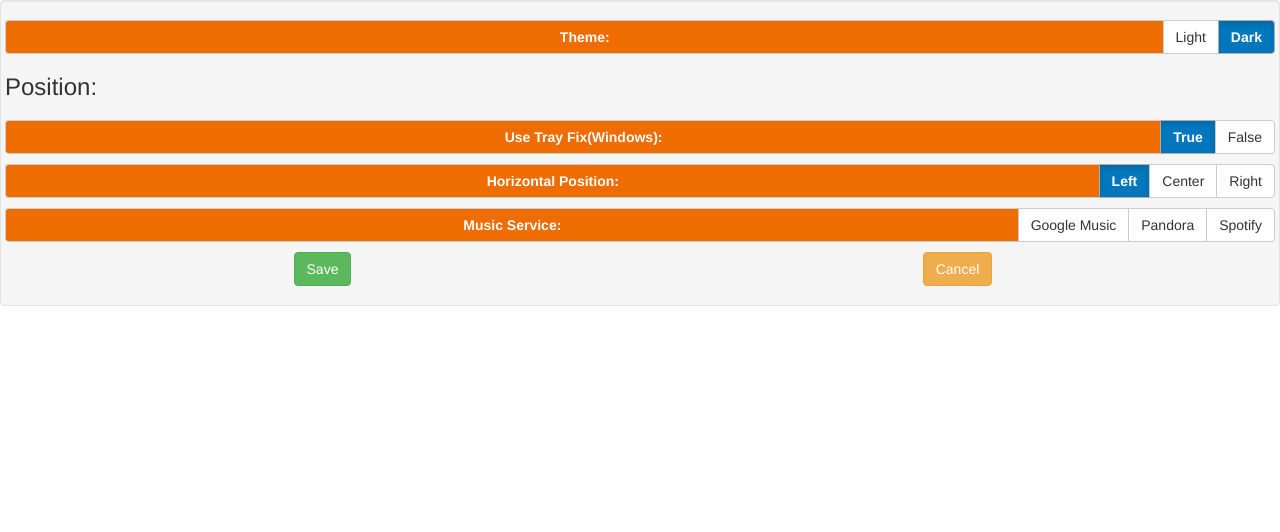
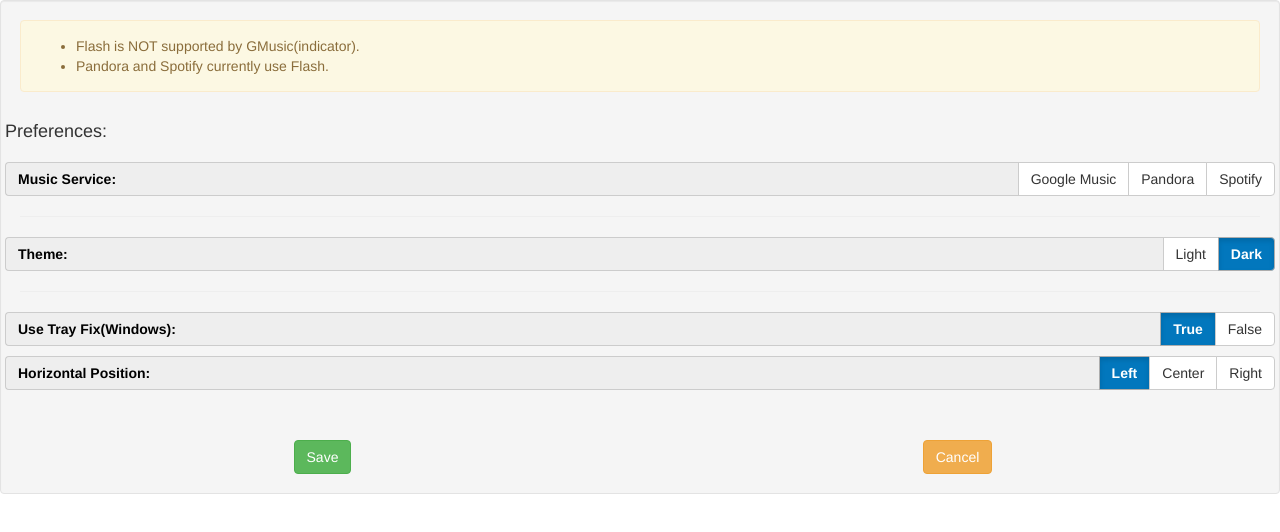
Before and after one commit to brnelsons/simplet-indicator-gmusic, an Electron app: page app/settings.html in a window 1280 px wide. Drawn offline with Linux system fonts and the light colour scheme; no server answers.

Commit message:
updating linux install script to fix transparency, updated settings window

```diff
--- a/app/res/css/style.css
+++ b/app/res/css/style.css
@@ -8,9 +8,9 @@
 
 .input-group-addon{
     width: 100%;
-    background: #ef6c00 !important;
-    color: #fff !important;
+    color: #000 !important;
     font-weight: bolder !important;
+    text-align: left !important;
 }
 
 button.active{
--- a/app/settings.html
+++ b/app/settings.html
@@ -12,7 +12,33 @@
 </head>
 <body class="transparent">
 <div id="settingsForm" class="well" style="height:100%; margin:0;">
+
+    <div class="alert alert-warning">
+        <ul>
+            <li>Flash is NOT supported by GMusic(indicator).</li>
+            <li>Pandora and Spotify currently use Flash.</li>
+        </ul>
+    </div>
+
     <div class="row">
+        <h4 class="settings-header">Preferences:</h4>
+    </div>
+
+    <div class="row setting">
+        <div class="input-group">
+            <span class="input-group-addon" id="musicService">Music Service:</span>
+            <span class="input-group-btn">
+                <button class="btn btn-default" type="button" name="musicService" value="gmusic" aria-describedby="musicService">Google Music</button>
+                <button class="btn btn-default" type="button" name="musicService" value="pandora" aria-describedby="musicService">Pandora</button>
+                <button class="btn btn-default" type="button" name="musicService" value="spotify" aria-describedby="musicService">Spotify</button>
+                <!--<button class="btn btn-default" type="button" name="musicService" value="custom" aria-describedby="musicService">Custom</button>-->
+            </span>
+        </div>
+    </div>
+
+    <hr>
+
+    <div class="row setting">
         <div class="input-group">
             <span class="input-group-addon" id="theme" style="width:100%;">Theme:</span>
             <span class="input-group-btn">
@@ -22,9 +48,7 @@
         </div>
     </div>
 
-    <div class="row">
-        <h3 class="settings-header">Position:</h3>
-    </div>
+    <hr>
 
     <div class="row setting">
         <div class="input-group">
@@ -56,16 +80,7 @@
         </div>
     </div>
 
-    <div class="row setting">
-        <div class="input-group">
-            <span class="input-group-addon" id="musicService">Music Service:</span>
-            <span class="input-group-btn">
-                <button class="btn btn-default" type="button" name="musicService" value="gmusic" aria-describedby="musicService">Google Music</button>
-                <button class="btn btn-default" type="button" name="musicService" value="pandora" aria-describedby="musicService">Pandora</button>
-                <button class="btn btn-default" type="button" name="musicService" value="spotify" aria-describedby="musicService">Spotify</button>
-            </span>
-        </div>
-    </div>
+    <br><br>
 
     <div class="row setting">
         <div class="col-xs-6">
```
Also changed, not shown: app/res/modules/main-util-module.js (+4 -3 lines), 1 other file.
